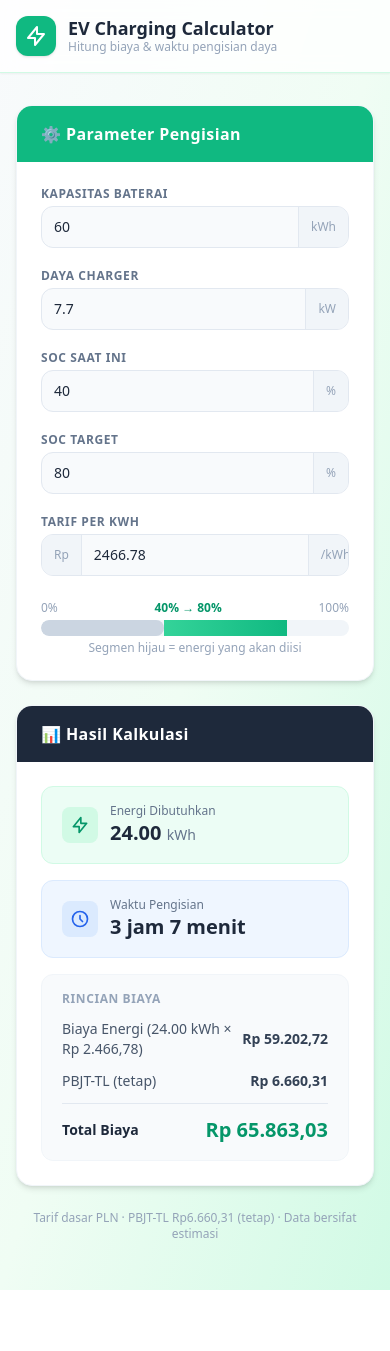
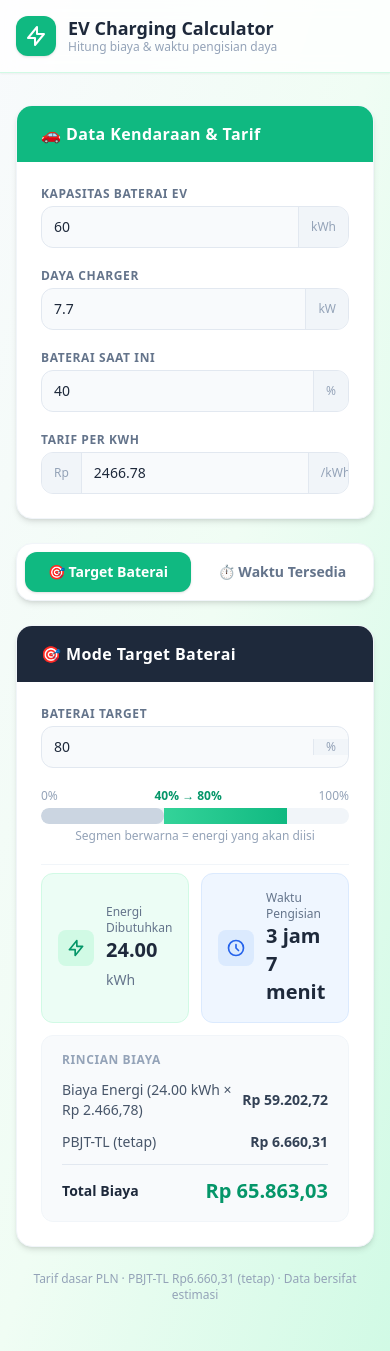
Before and after one commit to rendicahya/kwh-ev, a Svelte app: page / in a window 390 px wide. Before the commit the page ends 1290 px from the top, so only its background shows below. Built offline with nearby package versions, Linux system fonts and the light colour scheme.

Commit message:
Added calculations based on available charging time

```diff
--- a/src/App.svelte
+++ b/src/App.svelte
@@ -1,26 +1,43 @@
 <script>
-  // --- Inputs ---
-  let batteryCapacity = 60;       // kWh
-  let currentSoc = 40;            // %
-  let targetSoc = 80;             // %
-  let tariffPerKwh = 2466.78;     // Rp/kWh
-  let chargerPower = 7.7;         // kW
+  // --- Tab ---
+  let activeTab = 'target'; // 'target' | 'time'
+
+  // --- Shared Inputs ---
+  let batteryCapacity = 60;
+  let currentBattery = 40;
+  let tariffPerKwh = 2466.78;
+  let chargerPower = 7.7;
+
+  // --- Mode 1: Target Baterai ---
+  let targetBattery = 80;
+
+  // --- Mode 2: Waktu Charge ---
+  let availableHours = 1;
+  let availableMinutes = 0;
 
   // --- Constants ---
-  const PBJT_TL = 6660.31;        // Rp (fixed)
+  const PBJT_TL = 6660.31;
 
-  // --- Derived ---
-  $: energyNeeded = ((targetSoc - currentSoc) / 100) * batteryCapacity;
-  $: energyNeeded = Math.max(0, energyNeeded);
-
+  // --- Mode 1 Derived ---
+  $: energyNeeded = Math.max(0, ((targetBattery - currentBattery) / 100) * batteryCapacity);
   $: chargingTime = chargerPower > 0 ? energyNeeded / chargerPower : 0;
   $: chargingHours = Math.floor(chargingTime);
   $: chargingMinutes = Math.round((chargingTime - chargingHours) * 60);
-
   $: energyCost = energyNeeded * tariffPerKwh;
   $: totalCost = energyCost + PBJT_TL;
 
-  // Format Rupiah
+  // --- Mode 2 Derived ---
+  $: availableTimeHours = availableHours + availableMinutes / 60;
+  $: energyFromTime = Math.min(chargerPower * availableTimeHours, batteryCapacity * (1 - currentBattery / 100));
+  $: batteryGained = batteryCapacity > 0 ? (energyFromTime / batteryCapacity) * 100 : 0;
+  $: finalBattery = Math.min(100, currentBattery + batteryGained);
+  $: energyCost2 = energyFromTime * tariffPerKwh;
+  $: totalCost2 = energyCost2 + PBJT_TL;
+
+  // --- Validation ---
+  $: socError = targetBattery <= currentBattery ? "Target harus lebih besar dari baterai saat ini." : "";
+  $: timeError = (availableHours === 0 && availableMinutes === 0) ? "Masukkan waktu yang tersedia." : "";
+
   function formatRupiah(val) {
     return new Intl.NumberFormat('id-ID', {
       style: 'currency',
@@ -28,9 +45,6 @@
       minimumFractionDigits: 2,
     }).format(val);
   }
-
-  // SOC validation
-  $: socError = targetSoc <= currentSoc ? "Target harus lebih besar dari baterai saat ini." : "";
 </script>
 
 <div class="min-h-screen bg-gradient-to-br from-slate-50 via-green-50 to-emerald-100 font-sans">
@@ -40,8 +54,7 @@
     <div class="max-w-2xl mx-auto px-4 py-4 flex items-center gap-3">
       <div class="bg-emerald-500 text-white rounded-xl p-2 shadow">
         <svg xmlns="http://www.w3.org/2000/svg" class="w-6 h-6" fill="none" viewBox="0 0 24 24" stroke="currentColor">
-          <path stroke-linecap="round" stroke-linejoin="round" stroke-width="2"
-            d="M13 10V3L4 14h7v7l9-11h-7z" />
+          <path stroke-linecap="round" stroke-linejoin="round" stroke-width="2" d="M13 10V3L4 14h7v7l9-11h-7z" />
         </svg>
       </div>
       <div>
@@ -53,100 +66,143 @@
 
   <main class="max-w-2xl mx-auto px-4 py-8 space-y-6">
 
-    <!-- Input Card -->
+  <!-- Card 1: Input Bersama -->
   <div class="bg-white rounded-2xl shadow-md border border-slate-100 overflow-hidden">
     <div class="bg-emerald-500 px-6 py-4">
-        <h2 class="text-white font-semibold text-base tracking-wide">⚙️ Parameter Pengisian</h2>
+      <h2 class="text-white font-semibold text-base tracking-wide">🚗 Data Kendaraan & Tarif</h2>
     </div>
     <div class="p-6 grid grid-cols-1 sm:grid-cols-2 gap-5">
 
-        <!-- Kapasitas Baterai -->
       <div class="flex flex-col gap-1">
-          <label class="text-xs font-semibold text-slate-500 uppercase tracking-wider">Kapasitas Baterai</label>
+        <label for="batteryCapacity" class="text-xs font-semibold text-slate-500 uppercase tracking-wider">Kapasitas Baterai EV</label>
         <div class="flex items-center border border-slate-200 rounded-xl overflow-hidden focus-within:ring-2 focus-within:ring-emerald-400 bg-slate-50">
-            <input type="number" bind:value={batteryCapacity} min="1"
+          <input id="batteryCapacity" type="number" bind:value={batteryCapacity} min="1"
             class="flex-1 px-3 py-2.5 text-slate-800 bg-transparent outline-none text-sm" />
           <span class="px-3 text-xs text-slate-400 font-medium bg-slate-100 h-full flex items-center border-l border-slate-200">kWh</span>
         </div>
       </div>
 
-        <!-- Charger Power -->
       <div class="flex flex-col gap-1">
-          <label class="text-xs font-semibold text-slate-500 uppercase tracking-wider">Daya Charger</label>
+        <label for="chargerPower" class="text-xs font-semibold text-slate-500 uppercase tracking-wider">Daya Charger</label>
         <div class="flex items-center border border-slate-200 rounded-xl overflow-hidden focus-within:ring-2 focus-within:ring-emerald-400 bg-slate-50">
-            <input type="number" bind:value={chargerPower} min="0.1" step="0.1"
+          <input id="chargerPower" type="number" bind:value={chargerPower} min="0.1" step="0.1"
             class="flex-1 px-3 py-2.5 text-slate-800 bg-transparent outline-none text-sm" />
           <span class="px-3 text-xs text-slate-400 font-medium bg-slate-100 h-full flex items-center border-l border-slate-200">kW</span>
         </div>
       </div>
 
-        <!-- SOC Sekarang -->
       <div class="flex flex-col gap-1">
-          <label class="text-xs font-semibold text-slate-500 uppercase tracking-wider">SOC Saat Ini</label>
+        <label for="currentBattery" class="text-xs font-semibold text-slate-500 uppercase tracking-wider">Baterai Saat Ini</label>
         <div class="flex items-center border border-slate-200 rounded-xl overflow-hidden focus-within:ring-2 focus-within:ring-emerald-400 bg-slate-50">
-            <input type="number" bind:value={currentSoc} min="0" max="100"
+          <input id="currentBattery" type="number" bind:value={currentBattery} min="0" max="100"
             class="flex-1 px-3 py-2.5 text-slate-800 bg-transparent outline-none text-sm" />
           <span class="px-3 text-xs text-slate-400 font-medium bg-slate-100 h-full flex items-center border-l border-slate-200">%</span>
         </div>
       </div>
 
-        <!-- SOC Target -->
       <div class="flex flex-col gap-1">
-          <label class="text-xs font-semibold text-slate-500 uppercase tracking-wider">SOC Target</label>
-          <div class="flex items-center border {socError ? 'border-red-300' : 'border-slate-200'} rounded-xl overflow-hidden focus-within:ring-2 focus-within:ring-emerald-400 bg-slate-50">
-            <input type="number" bind:value={targetSoc} min="0" max="100"
-              class="flex-1 px-3 py-2.5 text-slate-800 bg-transparent outline-none text-sm" />
-            <span class="px-3 text-xs text-slate-400 font-medium bg-slate-100 h-full flex items-center border-l border-slate-200">%</span>
-          </div>
-          {#if socError}
-            <p class="text-xs text-red-500 mt-0.5">{socError}</p>
-          {/if}
-        </div>
-
-        <!-- Tarif per kWh -->
-        <div class="flex flex-col gap-1 sm:col-span-2">
-          <label class="text-xs font-semibold text-slate-500 uppercase tracking-wider">Tarif per kWh</label>
+        <label for="tariffPerKwh" class="text-xs font-semibold text-slate-500 uppercase tracking-wider">Tarif per kWh</label>
         <div class="flex items-center border border-slate-200 rounded-xl overflow-hidden focus-within:ring-2 focus-within:ring-emerald-400 bg-slate-50">
           <span class="px-3 text-xs text-slate-400 font-medium bg-slate-100 h-full flex items-center border-r border-slate-200">Rp</span>
-            <input type="number" bind:value={tariffPerKwh} min="0" step="0.01"
+          <input id="tariffPerKwh" type="number" bind:value={tariffPerKwh} min="0" step="0.01"
             class="flex-1 px-3 py-2.5 text-slate-800 bg-transparent outline-none text-sm" />
           <span class="px-3 text-xs text-slate-400 font-medium bg-slate-100 h-full flex items-center border-l border-slate-200">/kWh</span>
         </div>
       </div>
 
     </div>
+  </div>
 
-      <!-- SOC Progress Bar -->
-      <div class="px-6 pb-6">
+  <!-- Tab Switcher -->
+  <div class="bg-white rounded-2xl shadow-md border border-slate-100 p-2 flex gap-2">
+    <button
+      class="flex-1 py-2.5 px-4 rounded-xl text-sm font-semibold transition-all duration-200
+        {activeTab === 'target' ? 'bg-emerald-500 text-white shadow' : 'text-slate-500 hover:bg-slate-50'}"
+      on:click={() => activeTab = 'target'}>
+      🎯 Target Baterai
+    </button>
+    <button
+      class="flex-1 py-2.5 px-4 rounded-xl text-sm font-semibold transition-all duration-200
+        {activeTab === 'time' ? 'bg-emerald-500 text-white shadow' : 'text-slate-500 hover:bg-slate-50'}"
+      on:click={() => activeTab = 'time'}>
+      ⏱️ Waktu Tersedia
+    </button>
+  </div>
+
+  <!-- Card 2: Input Spesifik + Hasil -->
+  <div class="bg-white rounded-2xl shadow-md border border-slate-100 overflow-hidden">
+    <div class="bg-slate-800 px-6 py-4">
+      <h2 class="text-white font-semibold text-base tracking-wide">
+        {activeTab === 'target' ? '🎯 Mode Target Baterai' : '⏱️ Mode Waktu Tersedia'}
+      </h2>
+    </div>
+    <div class="p-6 space-y-5">
+
+      <!-- Input Mode 1 -->
+      {#if activeTab === 'target'}
+      <div class="flex flex-col gap-1">
+        <label for="targetBattery" class="text-xs font-semibold text-slate-500 uppercase tracking-wider">Baterai Target</label>
+        <div class="flex items-center border {socError ? 'border-red-300' : 'border-slate-200'} rounded-xl overflow-hidden focus-within:ring-2 focus-within:ring-emerald-400 bg-slate-50">
+          <input id="targetBattery" type="number" bind:value={targetBattery} min="0" max="100"
+            class="flex-1 px-3 py-2.5 text-slate-800 bg-transparent outline-none text-sm" />
+          <span class="px-3 text-xs text-slate-400 font-medium bg-slate-100 h-full flex items-center border-l border-slate-200">%</span>
+        </div>
+        {#if socError}<p class="text-xs text-red-500 mt-0.5">{socError}</p>{/if}
+      </div>
+      {/if}
+
+      <!-- Input Mode 2 -->
+      {#if activeTab === 'time'}
+      <div class="flex flex-col gap-1">
+        <label for="availableHours" class="text-xs font-semibold text-slate-500 uppercase tracking-wider">Waktu Tersedia</label>
+        <div class="flex gap-3">
+          <div class="flex items-center border {timeError ? 'border-red-300' : 'border-slate-200'} rounded-xl overflow-hidden focus-within:ring-2 focus-within:ring-emerald-400 bg-slate-50 flex-1">
+            <input id="availableHours" type="number" bind:value={availableHours} min="0" max="24"
+              class="flex-1 px-3 py-2.5 text-slate-800 bg-transparent outline-none text-sm" />
+            <span class="px-3 text-xs text-slate-400 font-medium bg-slate-100 h-full flex items-center border-l border-slate-200">jam</span>
+          </div>
+          <div class="flex items-center border {timeError ? 'border-red-300' : 'border-slate-200'} rounded-xl overflow-hidden focus-within:ring-2 focus-within:ring-emerald-400 bg-slate-50 flex-1">
+            <input id="availableMinutes" type="number" bind:value={availableMinutes} min="0" max="59"
+              class="flex-1 px-3 py-2.5 text-slate-800 bg-transparent outline-none text-sm" />
+            <span class="px-3 text-xs text-slate-400 font-medium bg-slate-100 h-full flex items-center border-l border-slate-200">menit</span>
+          </div>
+        </div>
+        {#if timeError}<p class="text-xs text-red-500 mt-0.5">{timeError}</p>{/if}
+      </div>
+      {/if}
+
+      <!-- Progress Bar (kedua mode) -->
+      <div>
         <div class="flex justify-between text-xs text-slate-400 mb-1">
           <span>0%</span>
-          <span class="font-semibold text-emerald-600">{currentSoc}% → {targetSoc}%</span>
+          {#if activeTab === 'target'}
+            <span class="font-semibold text-emerald-600">{currentBattery}% → {targetBattery}%</span>
+          {:else}
+            <span class="font-semibold text-blue-600">{currentBattery}% → {finalBattery.toFixed(1)}%</span>
+          {/if}
           <span>100%</span>
         </div>
         <div class="relative h-4 bg-slate-100 rounded-full overflow-hidden">
-          <!-- Current SOC -->
           <div class="absolute top-0 left-0 h-full bg-slate-300 rounded-full transition-all duration-300"
-            style="width: {Math.min(currentSoc, 100)}%"></div>
-          <!-- Charge range -->
+            style="width: {Math.min(currentBattery, 100)}%"></div>
+          {#if activeTab === 'target'}
             <div class="absolute top-0 h-full bg-gradient-to-r from-emerald-400 to-emerald-500 transition-all duration-300"
-            style="left: {Math.min(currentSoc, 100)}%; width: {Math.max(0, Math.min(targetSoc, 100) - Math.min(currentSoc, 100))}%">
+              style="left: {Math.min(currentBattery, 100)}%; width: {Math.max(0, Math.min(targetBattery, 100) - Math.min(currentBattery, 100))}%">
             </div>
+          {:else}
+            <div class="absolute top-0 h-full bg-gradient-to-r from-blue-400 to-blue-500 transition-all duration-300"
+              style="left: {Math.min(currentBattery, 100)}%; width: {Math.min(batteryGained, 100 - currentBattery)}%">
             </div>
-        <p class="text-xs text-slate-400 mt-1 text-center">Segmen hijau = energi yang akan diisi</p>
+          {/if}
         </div>
+        <p class="text-xs text-slate-400 mt-1 text-center">Segmen berwarna = energi yang akan diisi</p>
       </div>
 
-    {#if !socError && energyNeeded > 0}
-    <!-- Result Card -->
-    <div class="bg-white rounded-2xl shadow-md border border-slate-100 overflow-hidden">
-      <div class="bg-slate-800 px-6 py-4">
-        <h2 class="text-white font-semibold text-base tracking-wide">📊 Hasil Kalkulasi</h2>
-      </div>
-      <div class="p-6 space-y-4">
-
-        <!-- Energy Needed -->
-        <div class="flex items-center justify-between bg-emerald-50 border border-emerald-100 rounded-xl px-5 py-4">
-          <div class="flex items-center gap-3">
+      <!-- Hasil Mode 1 -->
+      {#if activeTab === 'target' && !socError && energyNeeded > 0}
+      <div class="space-y-3 pt-2 border-t border-slate-100">
+        <div class="grid grid-cols-2 gap-3">
+          <div class="flex items-center gap-3 bg-emerald-50 border border-emerald-100 rounded-xl px-4 py-4">
             <div class="bg-emerald-100 text-emerald-600 rounded-lg p-2">
               <svg xmlns="http://www.w3.org/2000/svg" class="w-5 h-5" fill="none" viewBox="0 0 24 24" stroke="currentColor">
                 <path stroke-linecap="round" stroke-linejoin="round" stroke-width="2" d="M13 10V3L4 14h7v7l9-11h-7z"/>
@@ -157,11 +213,8 @@
               <p class="text-xl font-bold text-slate-800">{energyNeeded.toFixed(2)} <span class="text-sm font-normal text-slate-500">kWh</span></p>
             </div>
           </div>
-        </div>
 
-        <!-- Charging Time -->
-        <div class="flex items-center justify-between bg-blue-50 border border-blue-100 rounded-xl px-5 py-4">
-          <div class="flex items-center gap-3">
+          <div class="flex items-center gap-3 bg-blue-50 border border-blue-100 rounded-xl px-4 py-4">
             <div class="bg-blue-100 text-blue-600 rounded-lg p-2">
               <svg xmlns="http://www.w3.org/2000/svg" class="w-5 h-5" fill="none" viewBox="0 0 24 24" stroke="currentColor">
                 <path stroke-linecap="round" stroke-linejoin="round" stroke-width="2" d="M12 8v4l3 3m6-3a9 9 0 11-18 0 9 9 0 0118 0z"/>
@@ -178,7 +231,6 @@
           </div>
         </div>
 
-        <!-- Cost Breakdown -->
         <div class="bg-slate-50 border border-slate-100 rounded-xl px-5 py-4 space-y-3">
           <p class="text-xs font-semibold text-slate-400 uppercase tracking-wider">Rincian Biaya</p>
           <div class="flex justify-between items-center">
@@ -194,12 +246,58 @@
             <span class="text-xl font-extrabold text-emerald-600">{formatRupiah(totalCost)}</span>
           </div>
         </div>
+      </div>
+      {/if}
 
+      <!-- Hasil Mode 2 -->
+      {#if activeTab === 'time' && !timeError && availableTimeHours > 0}
+      <div class="space-y-3 pt-2 border-t border-slate-100">
+        <div class="grid grid-cols-2 gap-3">
+          <div class="flex items-center gap-3 bg-emerald-50 border border-emerald-100 rounded-xl px-4 py-4">
+            <div class="bg-emerald-100 text-emerald-600 rounded-lg p-2">
+              <svg xmlns="http://www.w3.org/2000/svg" class="w-5 h-5" fill="none" viewBox="0 0 24 24" stroke="currentColor">
+                <path stroke-linecap="round" stroke-linejoin="round" stroke-width="2" d="M13 10V3L4 14h7v7l9-11h-7z"/>
+              </svg>
+            </div>
+            <div>
+              <p class="text-xs text-slate-500 font-medium">Energi Terisi</p>
+              <p class="text-xl font-bold text-slate-800">{energyFromTime.toFixed(2)} <span class="text-sm font-normal text-slate-500">kWh</span></p>
+            </div>
+          </div>
+          <div class="flex items-center gap-3 bg-blue-50 border border-blue-100 rounded-xl px-4 py-4">
+            <div class="bg-blue-100 text-blue-600 rounded-lg p-2">
+              <svg xmlns="http://www.w3.org/2000/svg" class="w-5 h-5" fill="none" viewBox="0 0 24 24" stroke="currentColor">
+                <path stroke-linecap="round" stroke-linejoin="round" stroke-width="2" d="M9 19V6l12-3v13M9 19c0 1.105-1.343 2-3 2s-3-.895-3-2 1.343-2 3-2 3 .895 3 2zm12-3c0 1.105-1.343 2-3 2s-3-.895-3-2 1.343-2 3-2 3 .895 3 2zM9 10l12-3"/>
+              </svg>
+            </div>
+            <div>
+              <p class="text-xs text-slate-500 font-medium">Baterai Akhir</p>
+              <p class="text-xl font-bold text-slate-800">{finalBattery.toFixed(1)} <span class="text-sm font-normal text-slate-500">%</span></p>
+            </div>
+          </div>
+        </div>
+
+        <div class="bg-slate-50 border border-slate-100 rounded-xl px-5 py-4 space-y-3">
+          <p class="text-xs font-semibold text-slate-400 uppercase tracking-wider">Rincian Biaya</p>
+          <div class="flex justify-between items-center">
+            <span class="text-sm text-slate-600">Biaya Energi ({energyFromTime.toFixed(2)} kWh × {formatRupiah(tariffPerKwh)})</span>
+            <span class="text-sm font-semibold text-slate-700">{formatRupiah(energyCost2)}</span>
+          </div>
+          <div class="flex justify-between items-center">
+            <span class="text-sm text-slate-600">PBJT-TL (tetap)</span>
+            <span class="text-sm font-semibold text-slate-700">{formatRupiah(PBJT_TL)}</span>
+          </div>
+          <div class="border-t border-slate-200 pt-3 flex justify-between items-center">
+            <span class="text-sm font-bold text-slate-800">Total Biaya</span>
+            <span class="text-xl font-extrabold text-emerald-600">{formatRupiah(totalCost2)}</span>
+          </div>
         </div>
       </div>
       {/if}
 
-    <!-- Footer -->
+    </div>
+  </div>
+
   <p class="text-center text-xs text-slate-400 pb-4">
     Tarif dasar PLN · PBJT-TL Rp6.660,31 (tetap) · Data bersifat estimasi
   </p>
```
Also changed, not shown: 1 other file (tests, documents, lock files or other folders). Lines whose indentation alone changed are shown as unchanged.
